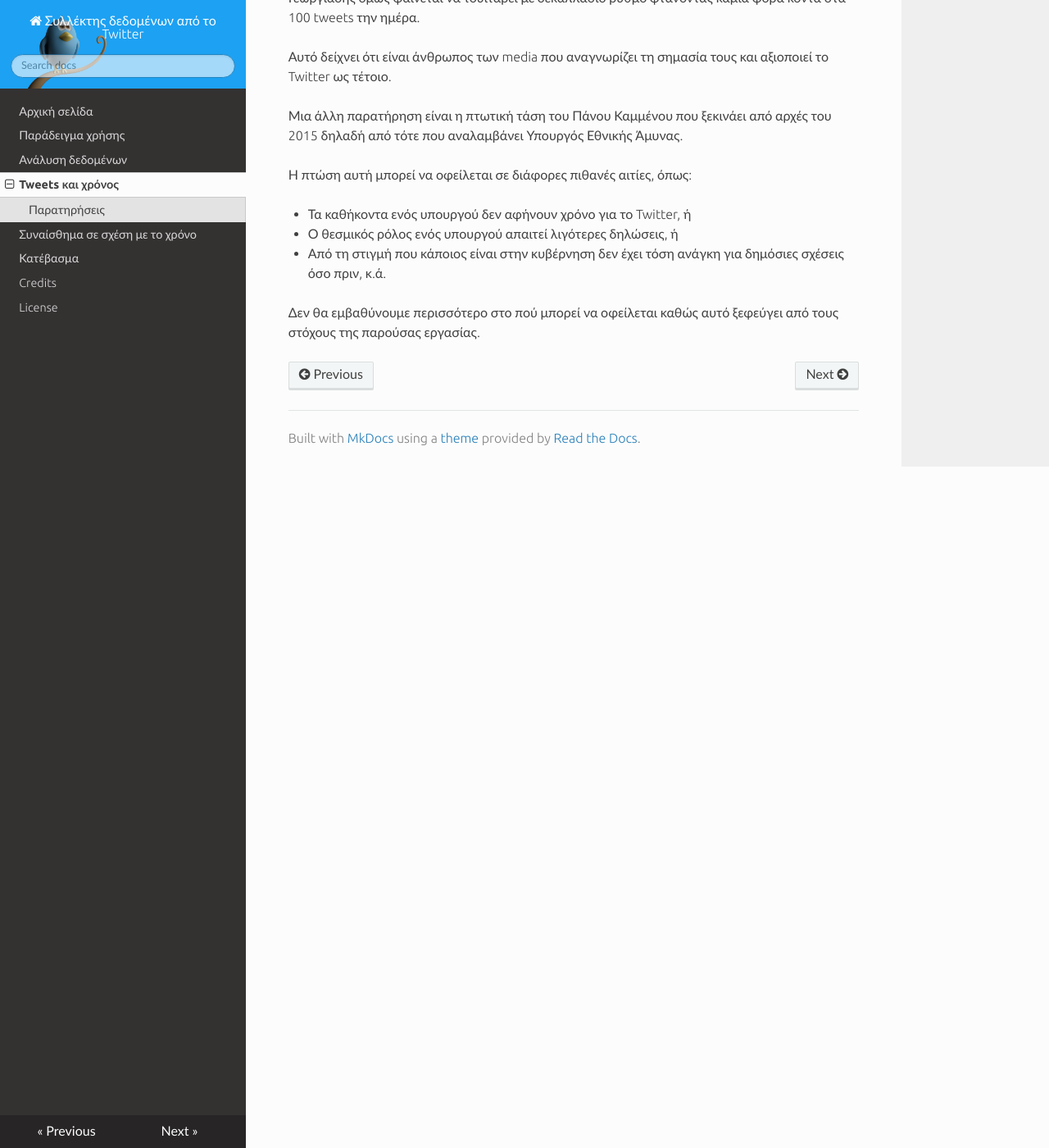
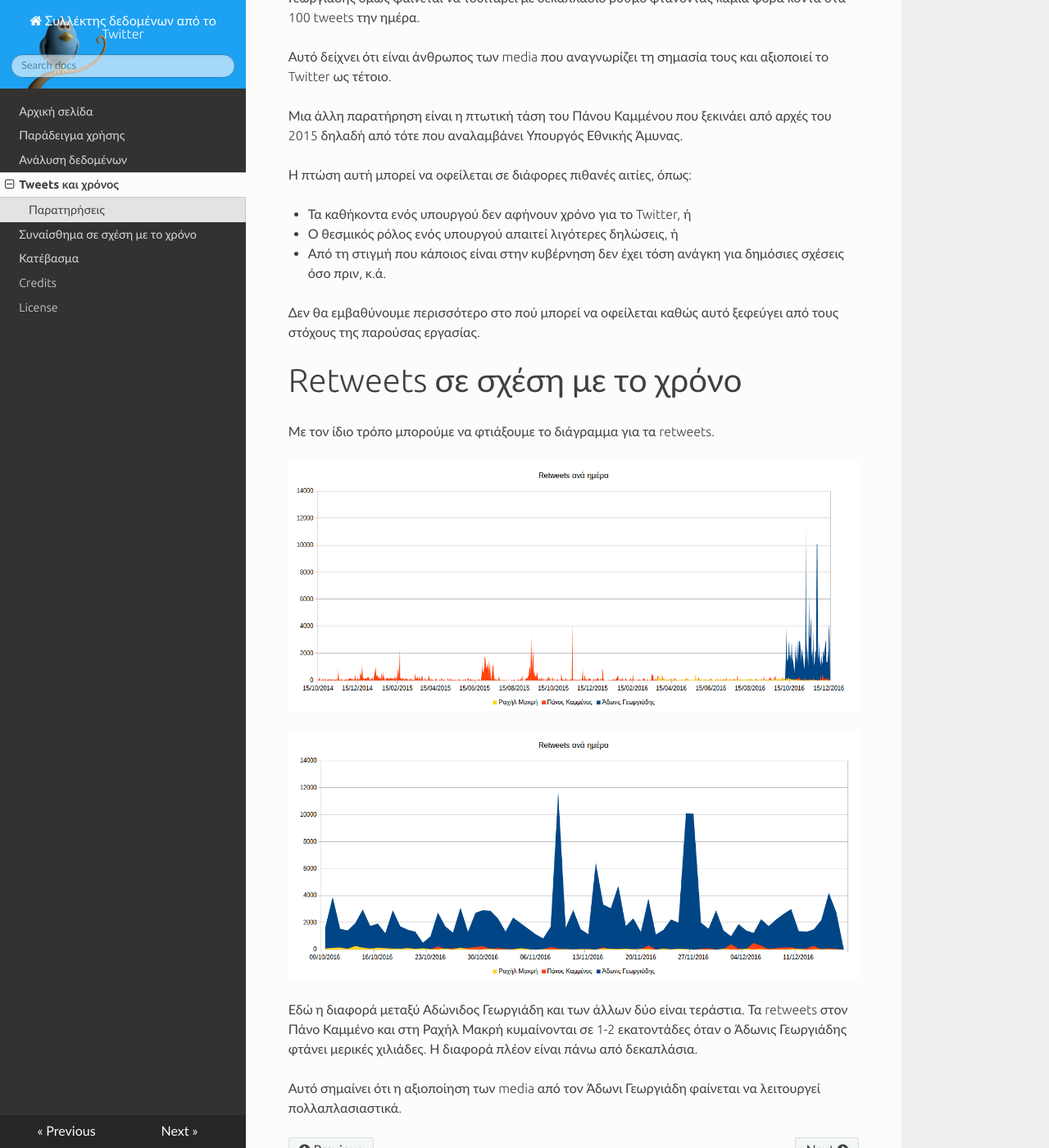
Before and after one commit to Protonotarios/get-tweets, an MkDocs documentation site: the page built from docs/Παράδειγμα/Tweets-και-χρόνος.md, in a window 1280 px wide and 1400 px high, scrolled down 1599 px. Shown: the whole window at 82% size. Built offline with MkDocs 1.6.1, drawn with Linux system fonts in a browser that asks for light colours; nearby versions of some CDN libraries; old or Windows-style settings are respelled for this version of MkDocs.

Commit message:
Προσθήκες

```diff
--- a/docs/Παράδειγμα/Tweets-και-χρόνος.md
+++ b/docs/Παράδειγμα/Tweets-και-χρόνος.md
@@ -57,3 +57,19 @@
 
 Δεν θα εμβαθύνουμε περισσότερο στο πού μπορεί να οφείλεται καθώς αυτό ξεφεύγει από
 τους στόχους της παρούσας εργασίας.
+
+# Retweets σε σχέση με το χρόνο
+
+Με τον ίδιο τρόπο μπορούμε να φτιάξουμε το διάγραμμα για τα retweets.
+
+![στιγμιότυπο οθόνης από το Calc](retweets-ανά-ημέρα.png)
+
+![στιγμιότυπο οθόνης από το Calc](retweets-ανά-ημέρα-κοινή-περιοχή.png)
+
+Εδώ η διαφορά μεταξύ Αδώνιδος Γεωργιάδη και των άλλων δύο είναι τεράστια.
+Τα retweets στον Πάνο Καμμένο και στη Ραχήλ Μακρή κυμαίνονται σε 1-2 εκατοντάδες
+όταν ο Άδωνις Γεωργιάδης φτάνει μερικές χιλιάδες. Η διαφορά πλέον είναι πάνω από
+δεκαπλάσια.
+
+Αυτό σημαίνει ότι η αξιοποίηση των media από τον Άδωνι Γεωργιάδη φαίνεται να
+λειτουργεί πολλαπλασιαστικά.
```
Also changed, not shown: docs/Παράδειγμα/retweets-ανά-ημέρα-κοινή-περιοχή.png (added), docs/Παράδειγμα/retweets-ανά-ημέρα.png (added), 1 other file.
